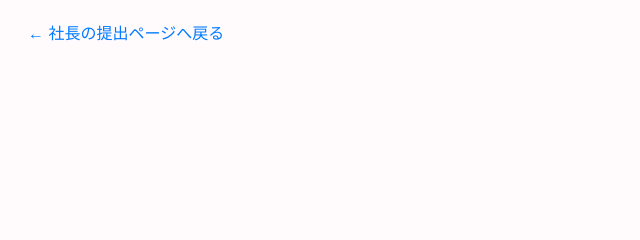
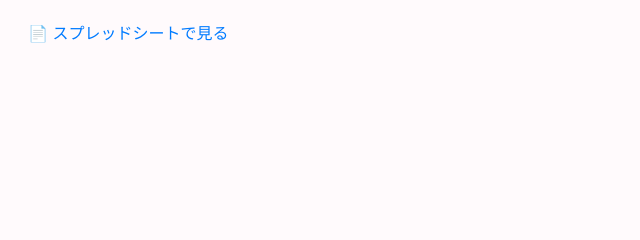
Before and after one commit to konatsusun/receipt-app, a Flask app: page /admin in a window 1280 px wide. Shown: the part 145-385 px from the top of the page, without its empty margins (0-640 px from the left). Run offline with Flask 3, Linux system fonts and the light colour scheme; data that the repository does not hold is empty.

Commit message:
経理ちゃんスプレッドへ飛ぶ

```diff
--- a/templates/admin.html
+++ b/templates/admin.html
@@ -109,6 +109,8 @@
     {% endfor %}
   </table>
 
-  <a class="back-link" href="/">← 社長の提出ページへ戻る</a>
+  <!-- <a class="back-link" href="/">← 社長の提出ページへ戻る</a> -->
+  <a class="back-link" href="https://docs.google.com/spreadsheets/d/スプレッドシートID/edit#gid=0" target="_blank">📄 スプレッドシートで見る</a>
+
 </body>
 </html>
```
